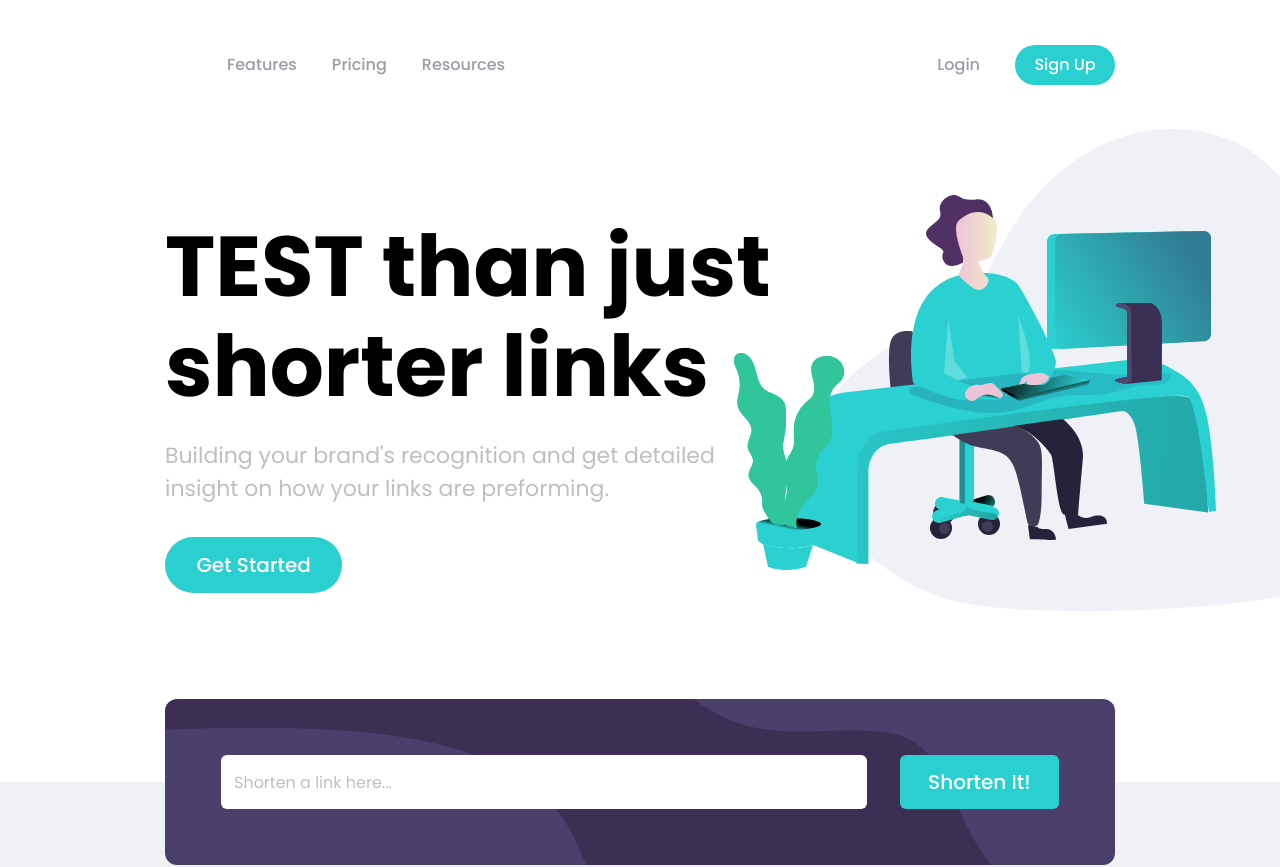
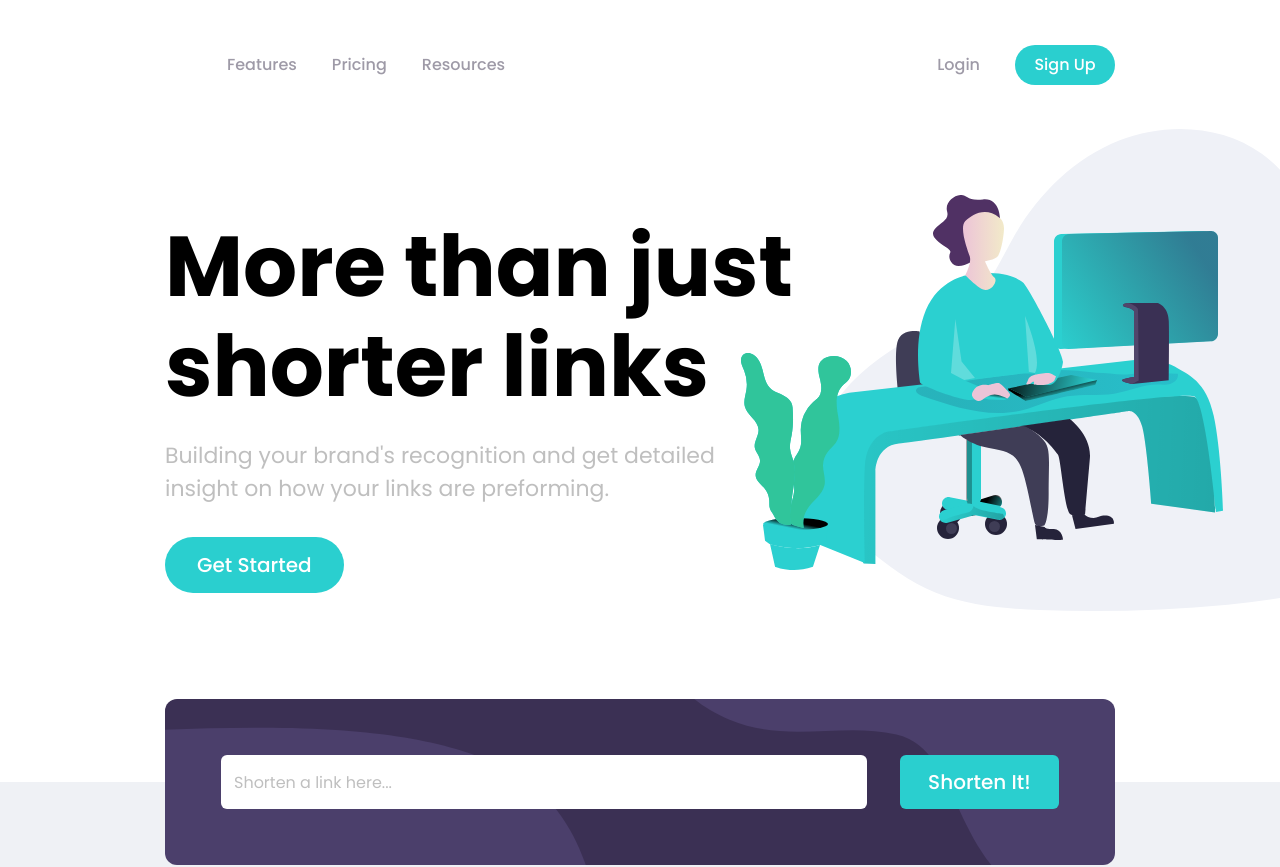
Before and after one commit to tomazi15/url-shortening-landing-page, a React (Create React App) app: page / in a window 1280 px wide. Shown: the top 867 px of the page. Built offline with nearby package versions, Linux system fonts and the light colour scheme; some icons are missing.

Commit message:
fix: wip

```diff
--- a/src/components/PageHeader/PageHeader.fixtures.ts
+++ b/src/components/PageHeader/PageHeader.fixtures.ts
@@ -1,4 +1,4 @@
-export const pageHeaderTitle = "TEST than just shorter links";
+export const pageHeaderTitle = "More than just shorter links";
 export const pageHeaderParagraph =
   "Building your brand's recognition and get detailed insight on how your links are preforming.";
 export const pageHeaderButtonName = "Get Started";
--- a/src/components/PageHeader/PageHeader.tsx
+++ b/src/components/PageHeader/PageHeader.tsx
@@ -12,7 +12,7 @@ const PageHeader = (): JSX.Element => {
       </div>
 
       <div className={style.container__text}>
-        <h1>TEST than just shorter links</h1>
+        <h1>More than just shorter links</h1>
         <p>
           Building your brand's recognition and get detailed insight on how your
           links are preforming.
```
